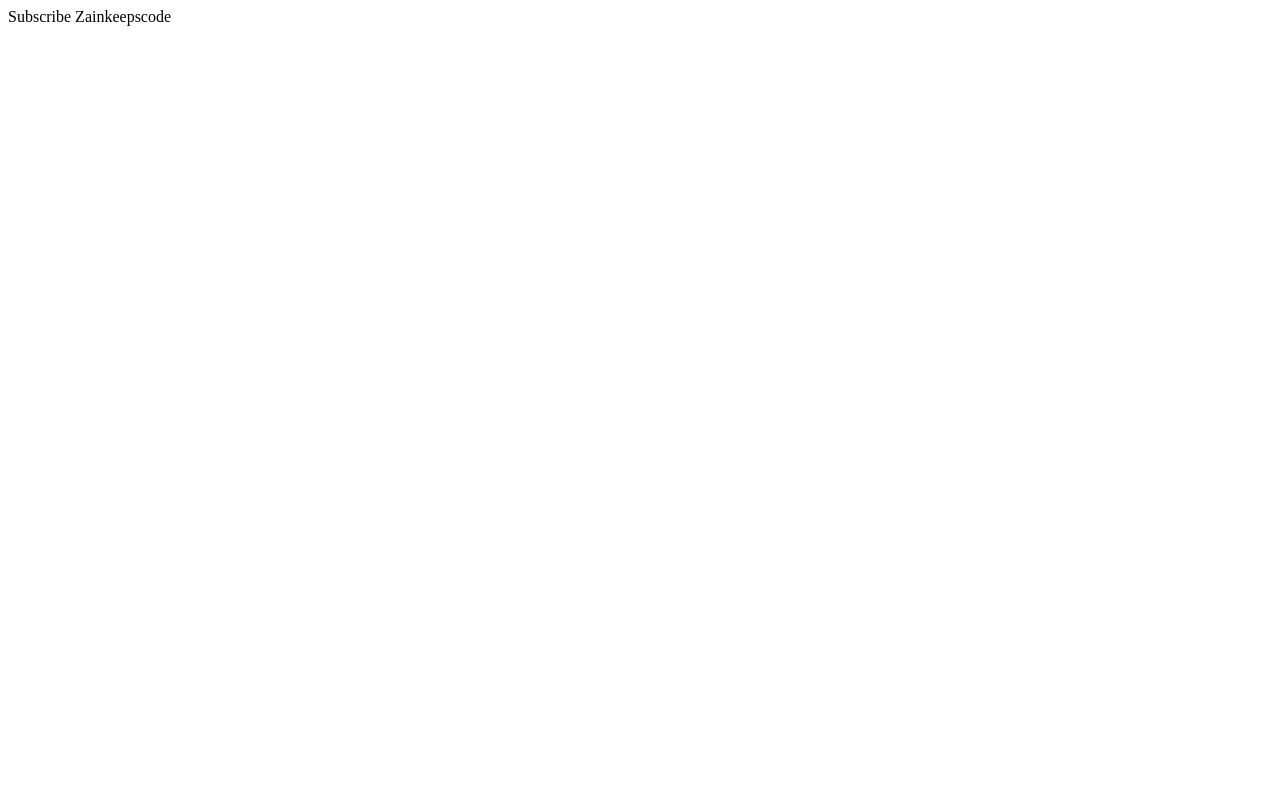
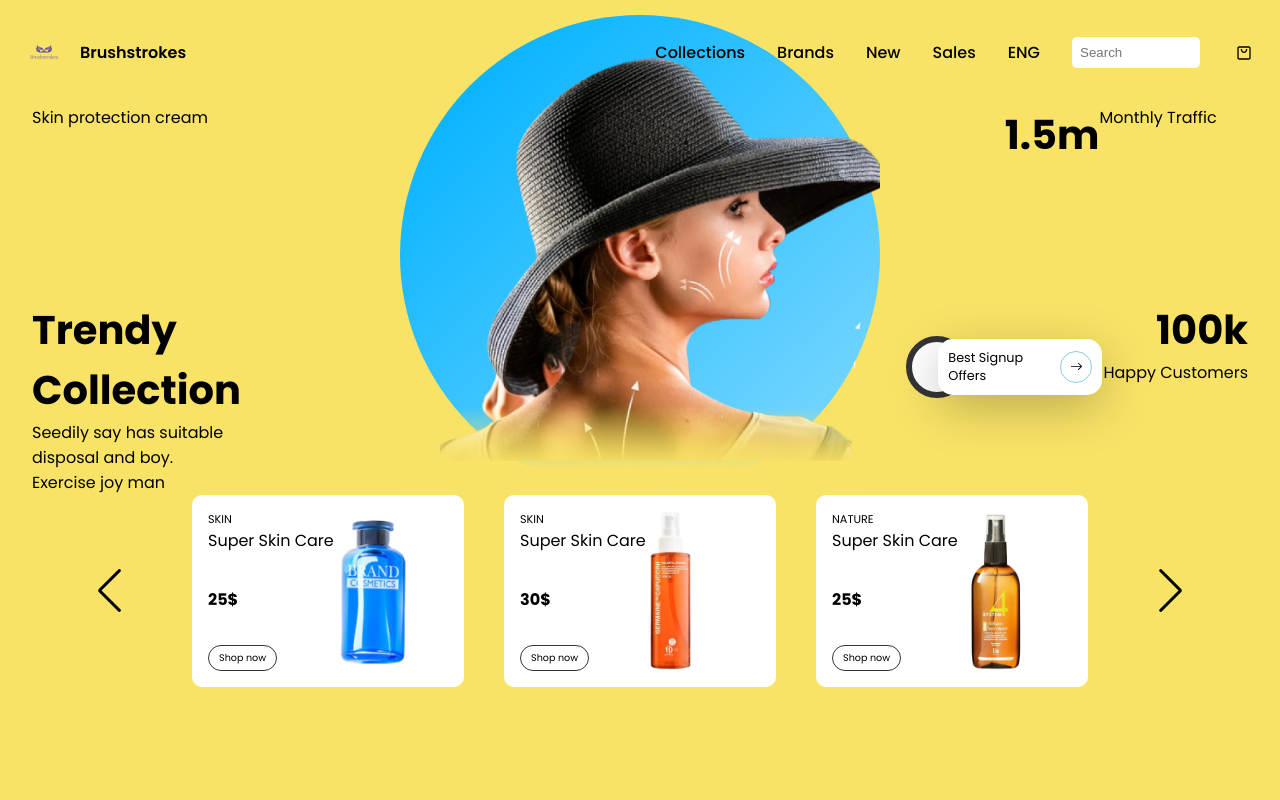
Before and after one commit to youssefatshan/Brushstrokes, a React (Create React App) app: page / in a window 1280 px wide. Shown: the top 800 px of the page. Built offline with nearby package versions, Linux system fonts and the light colour scheme.

Commit message:
Adding Virtual

```diff
--- a/src/App.js
+++ b/src/App.js
@@ -1,9 +1,16 @@
 import "./App.css";
+import Header from "./components/header/Header";
+import Hero from "./components/Hero/Hero";
+import Slider from "./components/Slider/Slider";
+import Virtual from "./components/Virtual/Virtual";
 
 function App() {
   return (
     <div className="App">
-      <span>Subscribe Zainkeepscode</span>
+      <Header/>
+      <Hero/>
+      <Slider/>
+      <Virtual />
     </div>
   );
 }
--- /dev/null
+++ b/src/components/Hero/Hero.jsx
@@ -0,0 +1,50 @@
+import React from 'react';
+import css from './Hero.module.css';
+import HeroImg from '../../assets/hero.png';
+import {RiShoppingBagFill} from 'react-icons/ri';
+import {BsArrowRight } from 'react-icons/bs';
+
+
+function Hero() {
+  return (
+    <div className={css.container}>
+
+      <div className={css.h_sides}>
+        <span>Skin protection cream</span>
+        <div className={css.text2}>
+            <span>Trendy Collection</span>
+            <span>
+              {" "}
+              Seedily say has suitable disposal and boy. Exercise joy man</span>
+        </div>
+      </div>
+        {/* middle side hero image */}
+        <div className={css.wrapper}>
+            <div className={css.blueCircle}></div>
+            <img src={HeroImg} alt="" width={600}/>
+            <div className={css.cart2}>
+                <RiShoppingBagFill />
+
+                <div className={css.signup}>
+                    <span>Best Signup Offers</span>
+                    <div><BsArrowRight /></div>
+                </div>
+            </div>
+        </div>
+
+        {/* right side */}
+        <div className={css.h_sides}>
+          <div className={css.traffic}>
+            <span>1.5m</span>
+            <span>Monthly Traffic</span>
+          </div>
+          <div className={css.customers}>
+            <span>100k</span>
+            <span>Happy Customers</span>
+          </div>
+        </div>
+    </div>
+  )
+}
+
+export default Hero
--- /dev/null
+++ b/src/components/Hero/Hero.module.css
@@ -0,0 +1,124 @@
+.container {
+    padding: 0rem 2rem;
+    display: grid;
+    grid-template-columns: 1fr 3fr 1fr;
+}
+
+.wrapper {
+    display: flex;
+    align-items: baseline;
+    justify-content: center;
+    position: relative;
+}
+
+.wrapper>img{
+    width: 30rem;
+    position: absolute;
+    bottom: 0;
+}
+
+.blueCircle {
+    width: 30rem;
+    height: 30rem;
+    border-radius: 50%;
+    z-index: -99;
+    position: absolute;
+    bottom: 0;
+    background:  linear-gradient(135.74deg, #0bb5ff 14.09%, #6dd3fe 83.81%);
+}
+
+.cart2 {
+    position: absolute;
+    bottom: 25%;
+    right: 5%;
+    display: flex;
+    gap: 1rem;
+    align-items: center;
+}
+
+.cart2 {
+    width: 30px;
+    height: 30px;
+    background: white;
+    padding: 10px;
+    border-radius: 50%;
+    border:  6px solid var(--black);
+}
+
+.signup {
+    display: flex;
+    gap: 1rem;
+    align-items: center;
+    background: white;
+    padding: 10px;
+    font-size: 0.8rem;
+    border-radius: 15px;
+    box-shadow: var(--shadow1);
+}
+
+.signup>:first-child {
+    display: block;
+    width: 6rem;
+}
+
+.signup>:nth-child(2) {
+    border-radius: 50%;
+    border: 1px solid skyblue;
+    display: flex;
+    width: 20px;
+    height: 20px;
+    padding: 5px;
+    align-items: center;
+    justify-content: center;
+}
+
+.h_sides {
+    display: grid;
+    grid-template-rows: 1fr 1fr;
+}
+
+.text1{
+    text-transform: uppercase;
+    font-size: 1.5rem;
+    width: min-content;
+    display: block;
+    font-weight: 600;
+}
+
+.text2 {
+    display: flex;
+    flex-direction: column;
+    width: min-content;
+    color: black;
+}
+
+.text2>:first-child {
+    font-weight: 800;
+    font-size: 2.5rem;
+}
+
+.text2>:nth-child(2) {
+    display: block;
+}
+
+.traffic {
+    display: flex;
+    font-display: column;
+    text-align: right;
+}
+
+.traffic>:first-child {
+    font-weight: 800;
+    font-size: 2.5rem;
+}
+
+.customers {
+    display: flex;
+    flex-direction: column;
+    text-align: right;
+}
+
+.customers>:first-child {
+    font-weight: 800;
+    font-size: 2.5rem ;
+}
--- /dev/null
+++ b/src/components/Slider/Slider.css
@@ -0,0 +1,69 @@
+.s-container {
+    position: relative;
+
+}
+
+.s-container .swiper {
+    width: 70%;
+    height: 12rem;
+    position: unset;
+}
+
+.s-container .swiper-slide {
+    background: white;
+    display: flex;
+    border-radius: 10px;
+    padding: 1rem;
+    box-sizing: border-box;
+    overflow: hidden;
+    position: relative;
+}
+
+.s-container .swiper-button-prev {
+    left: 6rem;
+}
+
+.s-container .swiper-button-next {
+    right: 6rem;
+}
+
+.s-container .swiper-button-prev, .s-container .swiper-button-next {
+    color: black;
+}
+
+.left-s {
+    display: flex;
+    flex-direction: column;
+    justify-content: space-between;
+}
+
+.name {
+    display: flex;
+    flex-direction: column;
+}
+
+.name>:nth-child(1) {
+    font-size: 0.7rem;
+}
+
+.left-s>:nth-child(2) {
+    font-weight: bold;
+    font-style: 2rem;
+}
+
+.left-s>:nth-child(3) {
+    font-size: 0.6rem;
+    border: 1px solid var(--black);
+    padding: 5px 10px;
+    width: max-content;
+    border-radius: 15px;
+}
+
+.imp-g {
+    transform: rotate(-20deg);
+    position: absolute;
+    right: 0;
+    width: 40%;
+    height: 100%;
+    bottom: -20%;
+}
--- /dev/null
+++ b/src/components/Slider/Slider.jsx
@@ -0,0 +1,40 @@
+import React from 'react';
+import './Slider.css'
+import { Swiper, SwiperSlide } from 'swiper/react';
+import { Pagination, Navigation } from 'swiper';
+// import swiper styles
+import 'swiper/css';
+import 'swiper/css/pagination';
+import 'swiper/css/navigation';
+import {SliderProducts} from '../../data/products'
+
+const Slider = () => {
+  return (
+    <div className="s-container">
+     <Swiper
+        modules={[Pagination, Navigation]}
+        className="mySwiper"
+        navigation={true}
+        loopFillGroupWithBlank={true}
+        slidesPerView={3} spaceBetween={40}
+        slidesPerGroup={1} loop={true}>
+        {SliderProducts.map((slide, i)=> (
+            <SwiperSlide>
+                <div className="left-s">
+                    <div className="name">
+                        <span>{slide.name}</span>
+                        <span>{slide.detail}</span>
+                    </div>
+                    <span>{slide.price}$</span>
+                    <div>Shop now</div>
+                </div>
+                <img src={slide.img} alt="product" className='img-p' />
+            </SwiperSlide>
+        ))}
+
+      </Swiper>
+    </div>
+  )
+}
+
+export default Slider;
--- /dev/null
+++ b/src/components/Virtual/Virtual.jsx
@@ -0,0 +1,27 @@
+import React from 'react'
+import css from './Virtual.module.css';
+import Shade from '../../assets/shade.png';
+import ReactCompareImage from "react-compare-image";
+import Before from '../../assets/before.png';
+import After from '../../assets/after.png';
+
+const Virtual = () => {
+  return (
+    <div className={css.Virtual}>
+        <div className={css.left}>
+            <span>Virtual Try-On</span>
+            <span>Never Buy the wrong Shade Again!</span>
+            <span>Try Now!</span>
+            <img src={Shade} alt="" />
+        </div>
+
+        <div className={css.right}>
+          <div className={css.wrapper}>
+            <ReactCompareImage leftImage={Before} rightImage={After} />
+          </div>
+        </div>
+    </div>
+  );
+};
+
+export default Virtual;
--- /dev/null
+++ b/src/components/Virtual/Virtual.module.css
@@ -0,0 +1,43 @@
+.Virtual {
+    margin-top: 6rem;
+    margin-bottom: 6rem;
+    padding: 2rem;
+    display: flex;
+    justify-content: space-between;
+}
+
+.left {
+    display: flex;
+    flex-direction: column;
+    gap: 2rem;
+    position: relative;
+}
+
+.left>:nth-child(1) {
+    font-size: 2rem;
+    text-transform: uppercase;
+    display: block;
+    font-weight: bold;
+}
+
+.left>:nth-child(2) {
+    font-size: 1.6rem;
+    text-transform: uppercase;
+    display: block;
+    width: 20rem;
+}
+
+.left>:nth-child(3) {
+    font-size: 1.6rem;
+    font-weight: bold;
+}
+
+.left>img {
+    position: absolute;
+    width: 10rem;
+    bottom: 3rem;
+}
+
+.wrapper {
+    width: 30rem;
+}
--- /dev/null
+++ b/src/components/header/Header.jsx
@@ -0,0 +1,31 @@
+import React from 'react'
+import css from './Header.module.css'
+import Logo from '../../assets/logo.png'
+import {CgShoppingBag} from 'react-icons/cg'
+
+const Header = () => {
+  return (
+    <div className={css.container}>
+       <div className={css.logo}>
+        <img src={Logo} alt="Brushstrokes logo" />
+        <span>Brushstrokes</span>
+       </div>
+       <div className={css.right}>
+        <div className={css.menu}>
+          <ul className={css.menu}>
+            <li>Collections</li>
+            <li>Brands</li>
+            <li>New</li>
+            <li>Sales</li>
+            <li>ENG</li>
+          </ul>
+        </div>
+        <input type="text" className={css.search} placeholder="Search"/>
+
+        <CgShoppingBag className={css.cart}/>
+        </div>
+    </div>
+  )
+}
+
+export default Header
--- /dev/null
+++ b/src/components/header/Header.module.css
@@ -0,0 +1,52 @@
+.container {
+    padding: 1.5rem;
+    display: flex;
+}
+
+.logo {
+    display: flex;
+    align-items: center;
+    flex: 1;
+    gap: 1rem;
+}
+
+.logo>img{
+    width: 2.5rem;
+    height: 2.5rem;
+}
+
+.logo>span{
+    font-weight: 600;
+}
+
+.right{
+    display: flex;
+    gap: 2rem;
+    align-items: center;
+    justify-content: center;
+}
+
+.menu {
+    display: flex;
+    gap: 2rem;
+    font-weight: 500;
+    list-style-type: none;
+}
+
+.menu>li:hover{
+    color: #fe956f;
+    cursor: pointer;
+}
+
+.search {
+    width: 7rem;
+    outline: none;
+    border: none;
+    border-radius: 5px;
+    padding: 0.5rem;
+}
+ .cart {
+    width: 1.5rem;
+    hight: 1.5rem;
+    cursor: pointer;
+ }
--- a/src/index.css
+++ b/src/index.css
@@ -0,0 +1,9 @@
+@import url('https://fonts.googleapis.com/css2?family=Poppins:wght@400;500;600;700&display=swap');
+
+body {
+    margin: 0;
+    font-family: 'Poppins', 'sans-serif';
+    background-color: var(--bg);
+    transition: all 3ms ease;
+    scroll-behavior: smooth;
+}
```
Also changed, not shown: src/assets/logo (1).png (added), src/assets/logo.png.
